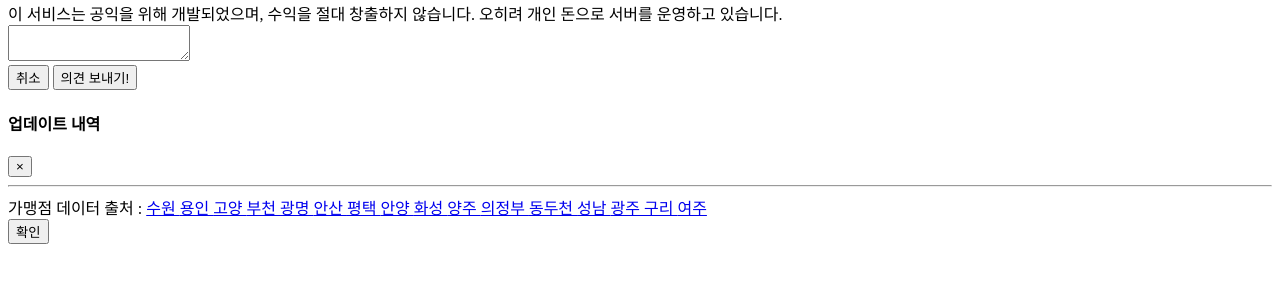
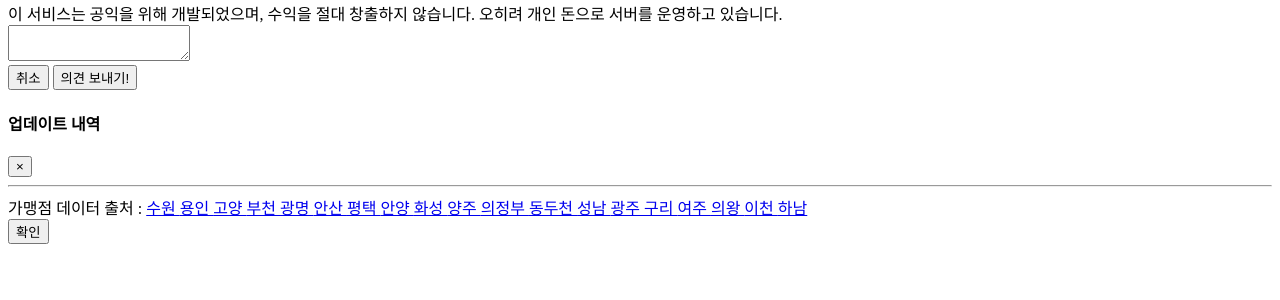
Before and after one commit to alicek106/available-stores-frontend, a Flask app: template templates/modals.html in a window 1280 px wide. Shown: the part 189-489 px from the top of the page. Run offline with Flask 2, Linux system fonts and the light colour scheme; the template is opened without the code that fills it, so the values that code supplies are empty; parts of the project's set-up code (start-up, migrations or seed data) failed here and were passed over; some libraries are stand-ins or nearby versions.

Commit message:
Add locations (17~19)

```diff
--- a/modules/config_generator.py
+++ b/modules/config_generator.py
@@ -21,7 +21,10 @@ class ConfigGenerator:
             '성남':13,
             '광주': 14,
             '구리': 15,
-            '여주': 16
+            '여주': 16,
+            '의왕': 17,
+            '하남': 18,
+            '이천': 19
         }
 
         if os.environ['local'] == '1':
--- a/templates/index.html
+++ b/templates/index.html
@@ -29,10 +29,13 @@
                             <option>안산</option>
                             <option>안양</option>
                             <option>양주</option>
+                            <option>여주</option>
                             <option>용인</option>
+                            <option>의왕</option>
                             <option>의정부</option>
-                            <option>여주</option>
+                            <option>이천</option>
                             <option>평택</option>
+                            <option>하남</option>
                             <option>화성</option>
                         </select>
                     </div>
--- a/templates/layout.html
+++ b/templates/layout.html
@@ -43,7 +43,7 @@
                     이 서비스는 <a href='http://blog.naver.com/alice_k106'>alicek106</a> 에 의해 개발되었습니다.
                     <br><br>
                     © 2019 Copyright.
-                    <a href="#" data-toggle="modal" data-target="#update-history">v0.13 (업데이트 내역)</a>
+                    <a href="#" data-toggle="modal" data-target="#update-history">v0.14 (업데이트 내역)</a>
                 </div>
             </footer>
         </div>
--- a/templates/modals.html
+++ b/templates/modals.html
@@ -11,7 +11,8 @@
                     <span aria-hidden="true">&times;</span>
                 </button>
                 <hr>
-                <a href="https://blog.naver.com/alice_k106/221540349140">제 블로그</a>로 직접 의견을 보내셔도 됩니다. 블로그는 보통 5분 내로 답변을 드립니다.
+                <a href="https://blog.naver.com/alice_k106/221540349140">제 블로그</a>로 직접 의견을 보내셔도 됩니다. 블로그는 보통 5분 내로 답변을
+                드립니다.
                 <br><br>
                 검색 지역 업데이트 예정은 <a href="https://blog.naver.com/alice_k106/221541905012">여기서</a> 확인해주세요.
                 <br><br>
@@ -102,12 +103,20 @@
                 <a href="http://www.yeoju.go.kr/brd/board/4419/L/menu/4420?brdType=R&thisPage=1&bbIdx=155428&searchField=&searchText=">
                     여주
                 </a>
-            </div>
-
-            <div class="modal-footer">
-                <button type="button" class="btn btn-secondary" data-dismiss="modal">확인</button>
+                <a href="http://www.uiwang.go.kr/UWKORECO0804/6948972/?curPage=1">
+                    의왕
+                </a>
+                <a href="https://www.icheon.go.kr/site/ic/sub.do?key=9257">
+                    이천
+                </a>
+                <a href="http://www.hanam.go.kr/www/selectBbsNttView.do?key=3782&bbsNo=964&nttNo=100880&searchCtgry=&searchCnd=all&searchKrwd=&pageIndex=1&integrDeptCode=">
+                    하남
+                </a>
+                <div>
+                    <div class="modal-footer">
+                        <button type="button" class="btn btn-secondary" data-dismiss="modal">확인</button>
+                    </div>
+                </div>
             </div>
         </div>
-    </div>
-</div>
-<!-- Update History Modal End -->
+        <!-- Update History Modal End -->
--- a/updates.json
+++ b/updates.json
@@ -38,5 +38,10 @@
     "version": "0.13v",
     "date": "[2019.05.22]",
     "content": "안양(안양사랑상품권, 경기지역화폐 앱 연동 X), 화성(행복화성지역화폐), 양주(양주사랑카드), 의정부(의정부사랑카드), 동두천(동두천사랑카드), 성남(성남사랑상품권), 광주(광주사랑카드), 구리(구리사랑카드), 여주(여주사랑카드) 추가"
+  },
+  {
+    "version": "0.14v",
+    "date": "[2019.05.24]",
+    "content": "의왕(의왕사랑상품권), 하남(하머니), 이천(이천사랑지역화폐) 추가"
   }
 ]
```
